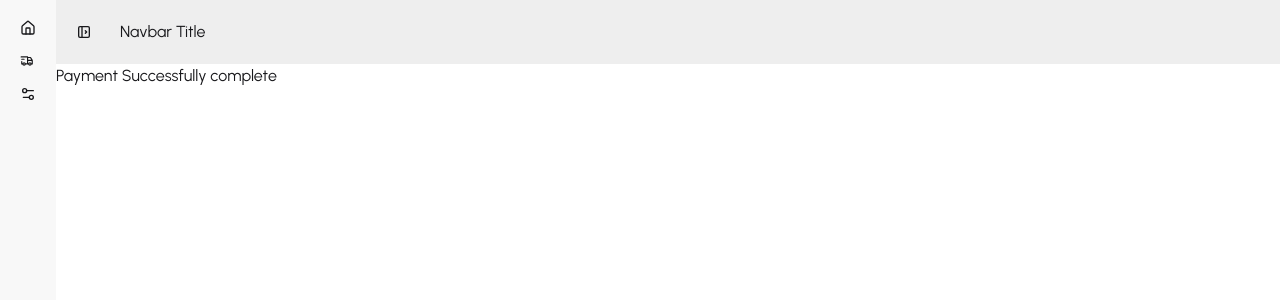
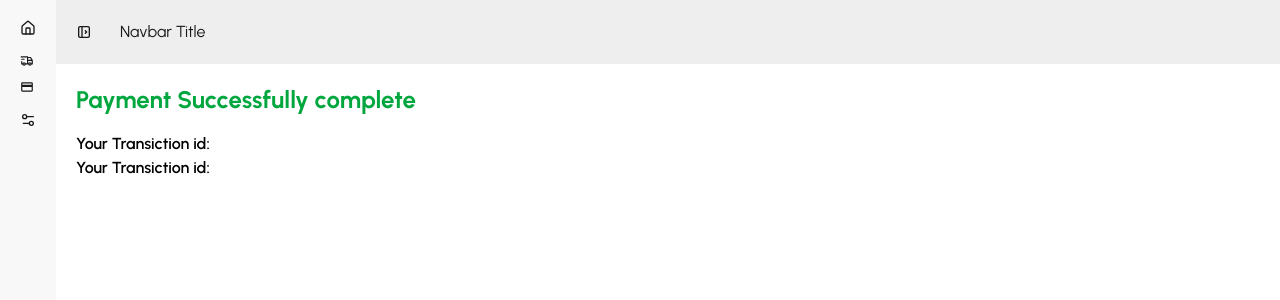
Before and after one commit to nazmulHuda121/zap_shift_client, a React (Vite) app: page /dashboard/payment-success in a window 1280 px wide. Shown: the top 300 px of the page. Built offline with nearby package versions, Linux system fonts and the light colour scheme; no server answers; sample sign-in values are in the browser's storage.

Commit message:
create a parcel payment system

```diff
--- a/src/Layouts/DashboardLayout.jsx
+++ b/src/Layouts/DashboardLayout.jsx
@@ -1,6 +1,6 @@
-import React from 'react';
 import { Link, NavLink, Outlet } from 'react-router';
 import { TbTruckDelivery } from 'react-icons/tb';
+import { MdPayment } from 'react-icons/md';
 
 const DashboardLayout = () => {
   return (
@@ -82,6 +82,19 @@ const DashboardLayout = () => {
                   <span className="is-drawer-close:hidden">My Parcels</span>
                 </NavLink>
               </li>
+              {/* Payment History */}
+              <li>
+                <NavLink
+                  className="is-drawer-close:tooltip is-drawer-close:tooltip-right"
+                  data-tip="Payment History"
+                  to={'/dashboard/payment-history'}
+                >
+                  <MdPayment />
+                  <span className="is-drawer-close:hidden">
+                    Payment History
+                  </span>
+                </NavLink>
+              </li>
 
               {/* List item */}
 
--- a/src/Pages/Dashboard/Payment/Payment.jsx
+++ b/src/Pages/Dashboard/Payment/Payment.jsx
@@ -1,5 +1,4 @@
 import { useQuery } from '@tanstack/react-query';
-import React from 'react';
 import { useParams } from 'react-router';
 import useAxiosSecure from '../../../hooks/useAxiosSecure';
 
@@ -27,7 +26,7 @@ const Payment = () => {
       cost: parcel.cost,
       parcelName: parcel.parcelName,
       parcelId: parcel._id,
-      senderEmail: parcel.senderAddress,
+      senderAddress: parcel.senderAddress,
     };
 
     const res = await axiosSecure.post('/create-checkout-session', paymentInfo);
--- a/src/Pages/Dashboard/Payment/PaymentSuccess.jsx
+++ b/src/Pages/Dashboard/Payment/PaymentSuccess.jsx
@@ -1,25 +1,39 @@
-import React, { useEffect } from 'react';
+import React, { useEffect, useState } from 'react';
 import { useSearchParams } from 'react-router';
 import useAxiosSecure from '../../../hooks/useAxiosSecure';
 
 const PaymentSuccess = () => {
   const [searchParams] = useSearchParams();
+  const [paymentInfo, setPaymentInfo] = useState();
   const sessionId = searchParams.get('session_id');
   const axiosSecure = useAxiosSecure();
-  console.log(sessionId);
 
   useEffect(() => {
     if (sessionId) {
       axiosSecure
         .patch(`/payment-success?session_id=${sessionId}`)
         .then((res) => {
-          console.log(res);
+          console.log(res.data);
+          setPaymentInfo({
+            trackingId: res.data.trackingId,
+            transictionId: res.data.transictionId,
+          });
         });
     }
   }, [sessionId, axiosSecure]);
   return (
-    <div>
-      <h2>Payment Successfully complete</h2>
+    <div className="p-5">
+      <h2 className="text-2xl font-bold text-green-600 mb-4">
+        Payment Successfully complete
+      </h2>
+      <p className="text-blue-700">
+        <span className="font-semibold text-black">Your Transiction id:</span>{' '}
+        {paymentInfo?.transictionId}
+      </p>
+      <p className="text-blue-700">
+        <span className="text-black font-semibold">Your Transiction id:</span>{' '}
+        {paymentInfo?.transictionId}
+      </p>
     </div>
   );
 };
--- /dev/null
+++ b/src/Pages/Dashboard/PaymentHistory/PaymentHistory.jsx
@@ -0,0 +1,25 @@
+import { useQuery } from '@tanstack/react-query';
+import useAuth from '../../../hooks/useAuth';
+import useAxiosSecure from '../../../hooks/useAxiosSecure';
+
+const PaymentHistory = () => {
+  const { user } = useAuth();
+  const axiosSecure = useAxiosSecure();
+  console.log(user.email);
+  const { data: payments = [] } = useQuery({
+    queryKey: ['payments', user.email],
+    queryFn: async () => {
+      const res = await axiosSecure.get(`/payments?email=${user.email}`);
+      return res.data;
+    },
+  });
+  return (
+    <div>
+      <h2 className="text-5xl font-semibold">
+        Payment History: {payments.length}
+      </h2>
+    </div>
+  );
+};
+
+export default PaymentHistory;
--- a/src/Pages/SendParcel.jsx
+++ b/src/Pages/SendParcel.jsx
@@ -1,5 +1,5 @@
 import { useForm, useWatch } from 'react-hook-form';
-import { useLoaderData } from 'react-router';
+import { useLoaderData, useNavigate } from 'react-router';
 import Swal from 'sweetalert2';
 import useAxiosSecure from '../hooks/useAxiosSecure';
 import useAuth from '../hooks/useAuth';
@@ -9,6 +9,7 @@ const SendParcel = () => {
   const { register, control, handleSubmit } = useForm();
   const axiosSecure = useAxiosSecure();
   const { user } = useAuth();
+  const navigate = useNavigate();
 
   const regionsDupli = warehouses.map((ware) => ware.region);
   const regions = [...new Set(regionsDupli)];
@@ -56,12 +57,14 @@ const SendParcel = () => {
             // send the Form Data into the DB
             axiosSecure.post('/parcels', data).then((res) => {
               console.log('after save', res.data);
-            });
-
-            Swal.fire({
-              title: 'Done!',
-              text: 'Your booking is accepted.',
-              icon: 'success',
+              if (res.data.insertedId) {
+                navigate('/dashboard/my-parcels');
+                Swal.fire({
+                  title: 'Done!',
+                  text: 'Your booking is accepted.',
+                  icon: 'success',
+                });
+              }
             });
           }
         });
--- a/src/Routes/Router.jsx
+++ b/src/Routes/Router.jsx
@@ -17,6 +17,7 @@ import MyParcels from '../Pages/Dashboard/MyParcels';
 import Payment from '../Pages/Dashboard/Payment/Payment';
 import PaymentSuccess from '../Pages/Dashboard/Payment/PaymentSuccess';
 import PaymentCancel from '../Pages/Dashboard/Payment/PaymentCancel';
+import PaymentHistory from '../Pages/Dashboard/PaymentHistory/PaymentHistory';
 
 const router = createBrowserRouter([
   {
@@ -103,6 +104,10 @@ const router = createBrowserRouter([
         path: 'payment-cancelled',
         Component: PaymentCancel,
       },
+      {
+        path: 'payment-history',
+        Component: PaymentHistory,
+      },
     ],
   },
 ]);
```
